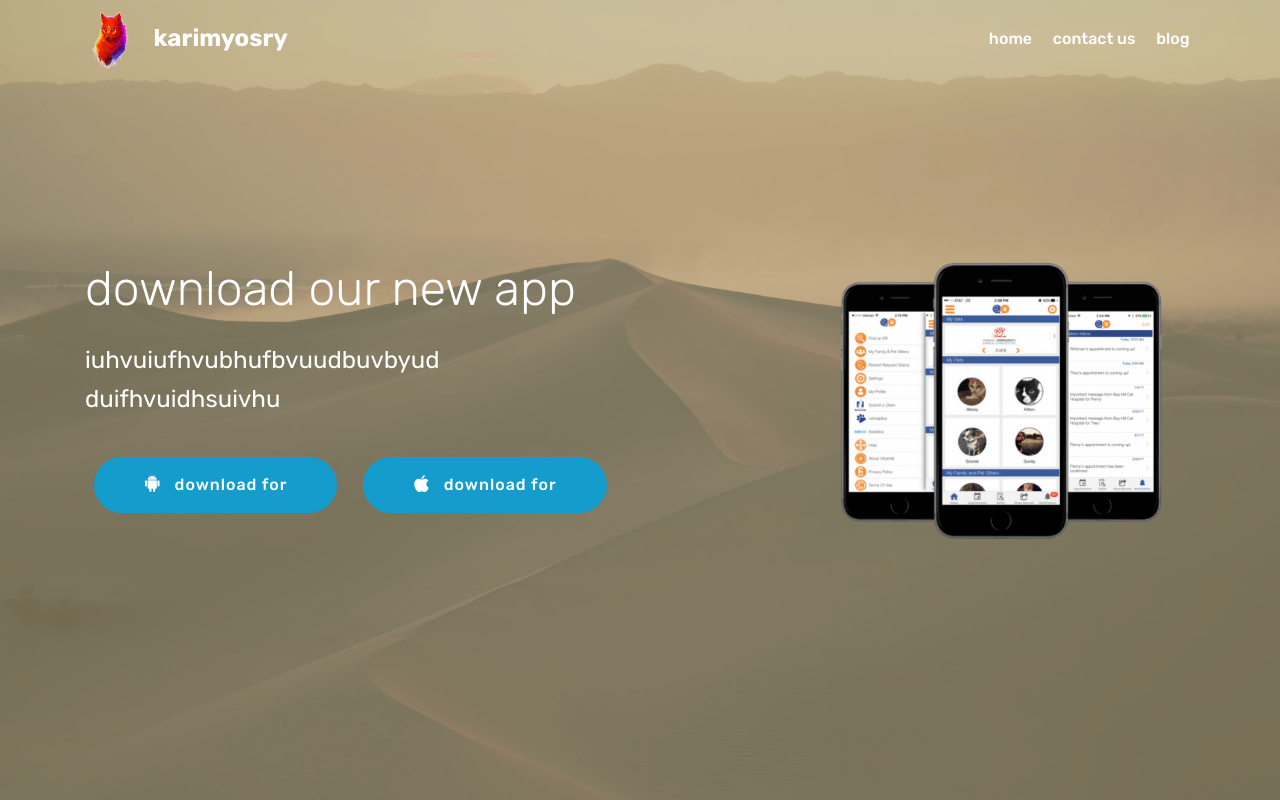
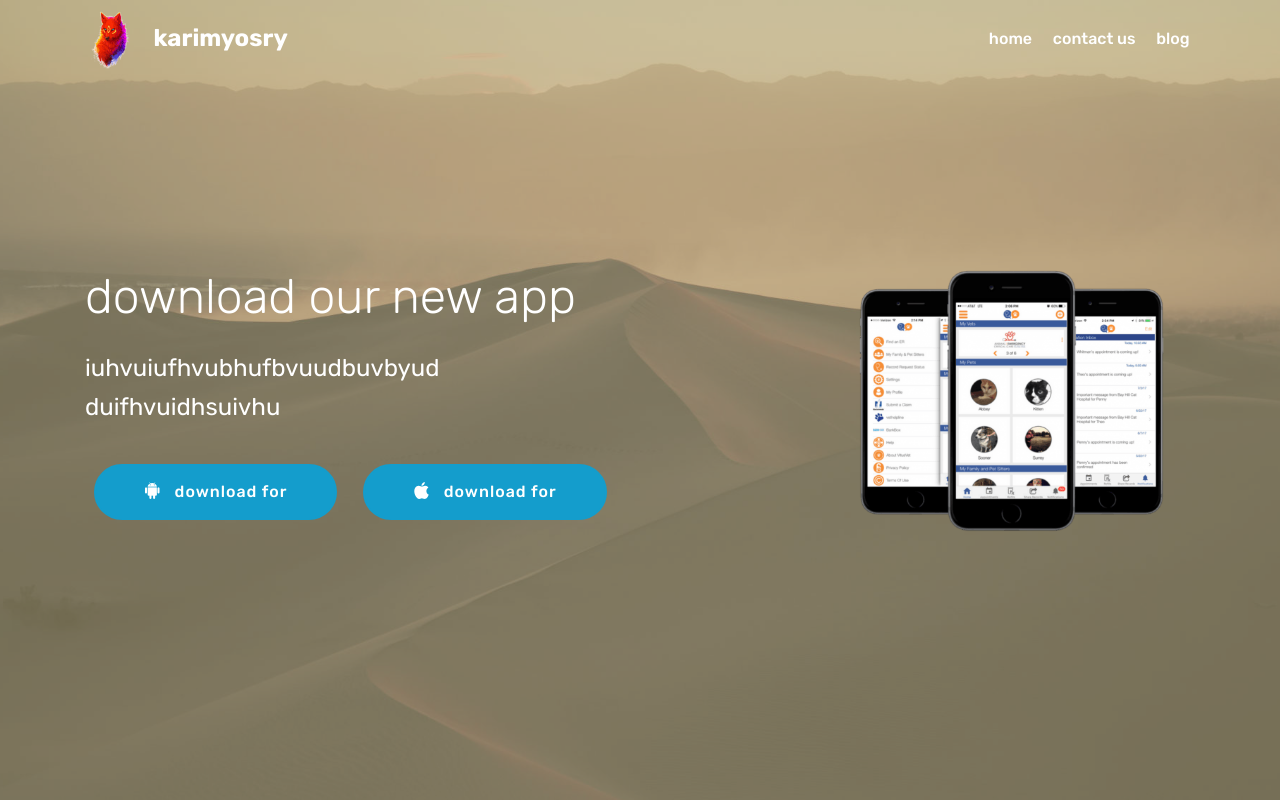
Before and after one commit to karimyosry/karimyosry.github.io, a plain HTML site: page index.html in a window 1280 px wide. Shown: the top 800 px of the page. Drawn offline with Linux system fonts and the light colour scheme.

Commit message:
create github pages

```diff
--- a/index.html
+++ b/index.html
@@ -59,7 +59,7 @@
     </nav>
 </section>
 
-<section class="engine"><a href="https://mobirise.info/h">how to create a web page</a></section><section class="header3 cid-rrk9ZFSDsD mbr-fullscreen mbr-parallax-background" id="header3-6">
+<section class="engine"><a href="https://mobirise.info/c">site builder</a></section><section class="header3 cid-rrk9ZFSDsD mbr-fullscreen mbr-parallax-background" id="header3-6">
 
 
 
@@ -68,7 +68,7 @@
 
     <div class="container">
         <div class="media-container-row">
-            <div class="mbr-figure" style="width: 65%;">
+            <div class="mbr-figure" style="width: 60%;">
                 <img src="assets/images/different-screens-2-522x376.png" alt="Mobirise" title="">
             </div>
 
@@ -106,7 +106,7 @@
         <div class="row justify-content-center">
             <div class="media-container-column col-lg-8" data-form-type="formoid">
                 <!---Formbuilder Form--->
-                <form action="https://mobirise.com/" method="POST" class="mbr-form form-with-styler" data-form-title="Mobirise Form"><input type="hidden" name="email" data-form-email="true" value="gLG67MKWvngxBJELgAVfeBXJ6PqHjpe0QlMiNiTB1SFRf6PVKLgzu8eIMphwbS9jZaxYwIMKGt0vc00EBut2cMlorDNRIPsmx8JOIDlTVf5KgH/TAwL7yiOtaDuuG+Vz">
+                <form action="https://mobirise.com/" method="POST" class="mbr-form form-with-styler" data-form-title="Mobirise Form"><input type="hidden" name="email" data-form-email="true" value="77gqVKo+FGrAg4j0zYYzVTVAcfbQlpoGJxoxDCheIEbRxH4BdiJhIo3D7AbYYBiooLMDhsS7q9MXtS6pje+6FijDATHI5KtjvSiKvn15aMkTMxh0XQBHN3eG2Caedq4s">
                     <div class="row">
                         <div hidden="hidden" data-form-alert="" class="alert alert-success col-12">Thanks for filling out the form!</div>
                         <div hidden="hidden" data-form-alert-danger="" class="alert alert-danger col-12">
```
Also changed, not shown: 1 other file.
